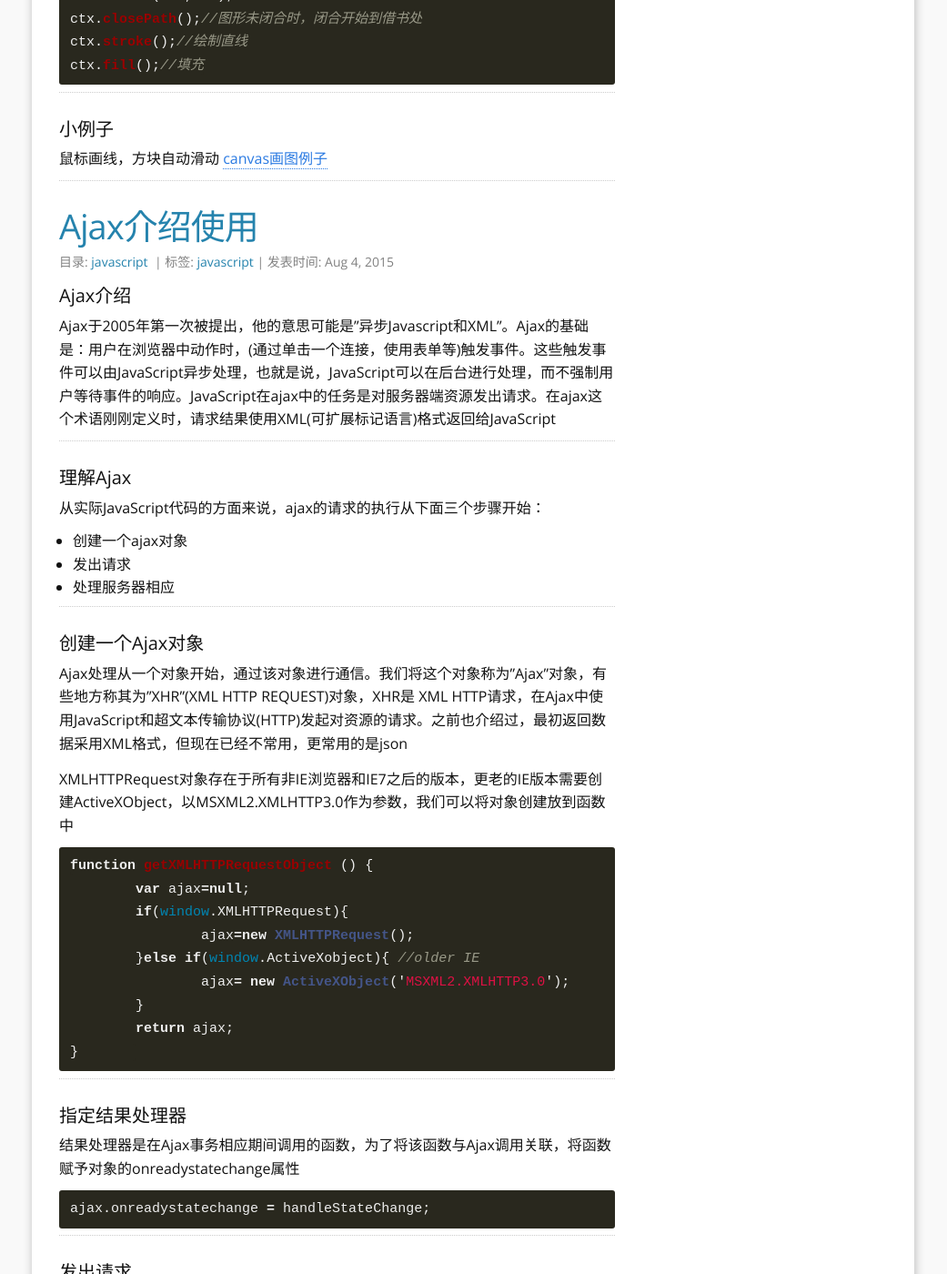
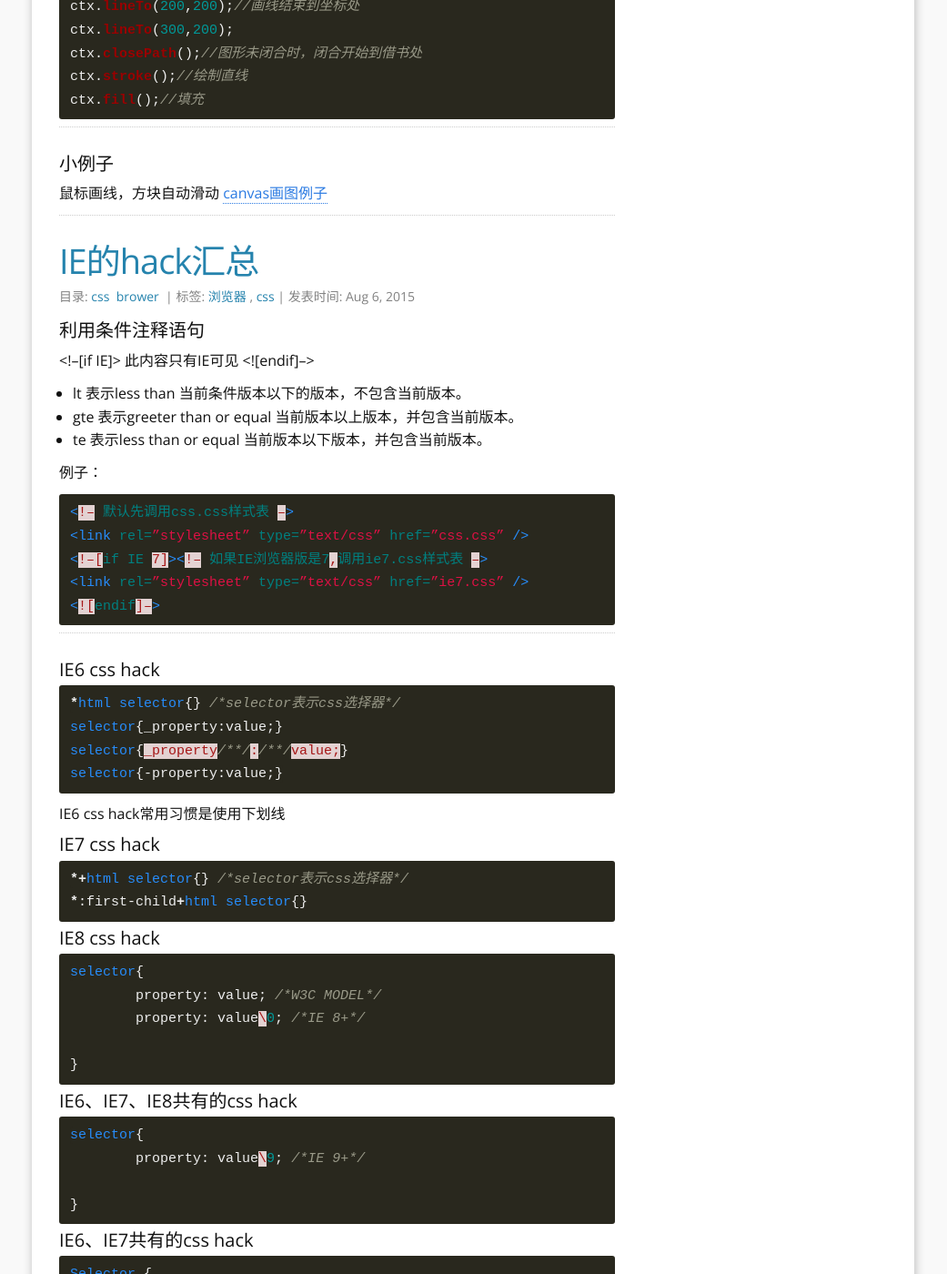
Before and after one commit to hyq9508/hyq.github.io, a Jekyll site: the page built from index.html, in a window 1280 px wide and 1400 px high, scrolled down 3886 px. Shown: the whole window at 91% size, without its empty margins (120-1161 px from the left). Built offline with Jekyll 4.4.1, drawn with Linux system fonts in a browser that asks for light colours; the list of posts is cut into pages by our own code; some of the changed text lies outside the part shown.

Commit message:
add some articals

```diff
--- /dev/null
+++ b/_posts/2015-08-06-ie8hack.md
@@ -0,0 +1,106 @@
+---
+layout: post
+title: IE的hack汇总
+publish: true
+modified: 2015-08-06
+categories: [css, brower]
+tags:
+   - 浏览器
+   - css
+comment: true
+---
+
+####利用条件注释语句
+
+<!–[if IE]> 此内容只有IE可见 <![endif]–>
+
+* lt 表示less than 当前条件版本以下的版本，不包含当前版本。
+* gte 表示greeter than or equal 当前版本以上版本，并包含当前版本。
+* te 表示less than or equal 当前版本以下版本，并包含当前版本。
+
+例子：
+
+{% highlight html lineons%}
+<!– 默认先调用css.css样式表 –>
+<link rel=”stylesheet” type=”text/css” href=”css.css” />
+<!–[if IE 7]><!– 如果IE浏览器版是7,调用ie7.css样式表 –>
+<link rel=”stylesheet” type=”text/css” href=”ie7.css” />
+<![endif]–>
+{% endhighlight %}
+
+
+-----------------------------------------------------------------
+
+
+
+####IE6 css hack
+
+{% highlight css lineons%}
+*html selector{} /*selector表示css选择器*/
+selector{_property:value;}
+selector{_property/**/:/**/value;}
+selector{-property:value;}
+{% endhighlight %}
+
+IE6 css hack常用习惯是使用下划线
+
+
+
+####IE7 css hack
+
+{% highlight css lineons%}
+*+html selector{} /*selector表示css选择器*/
+*:first-child+html selector{}
+{% endhighlight %}
+
+
+
+
+####IE8 css hack
+
+{% highlight css lineons%}
+selector{
+	property: value; /*W3C MODEL*/
+	property: value\0; /*IE 8+*/
+
+}
+{% endhighlight %}
+
+
+
+
+####IE6、IE7、IE8共有的css hack
+
+{% highlight css lineons%}
+selector{
+	property: value\9; /*IE 9+*/
+
+}
+{% endhighlight %}
+
+
+
+
+####IE6、IE7共有的css hack
+
+{% highlight css lineons%}
+Selector {
+	*property: value;
+	#property: value;
+	+property: value;
+}
+{% endhighlight %}
+
+
+####IE8+ css hack
+
+{% highlight css lineons%}
+Selector { property: value\0;}
+{% endhighlight %}
+
+
+####IE9+ css hack
+
+{% highlight css lineons%}
+Selector { property: value\9\0; }/*IE 9+*/
+{% endhighlight %}
```
Also changed, not shown: _posts/2015-07-13-sqldate.md (+1 -1 lines), _posts/2015-08-12-canvas.md (+1 -1 lines).
